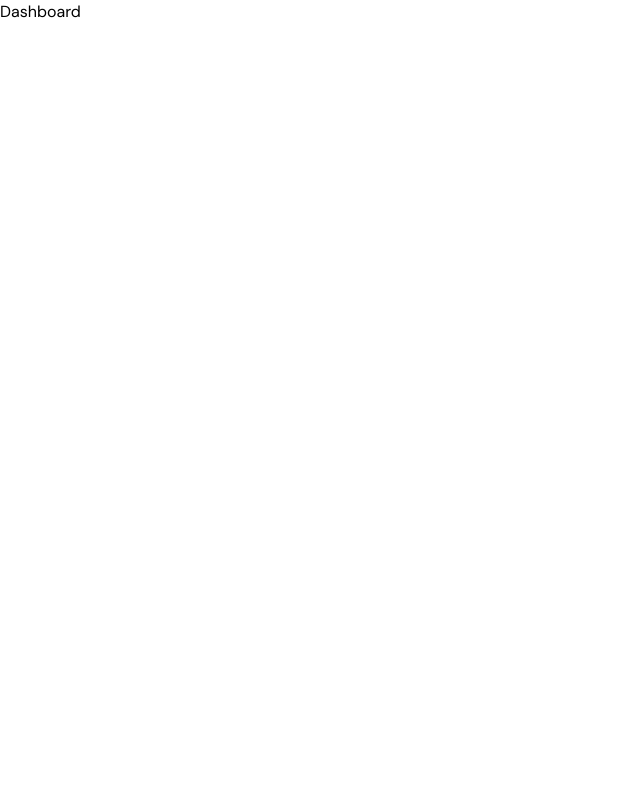
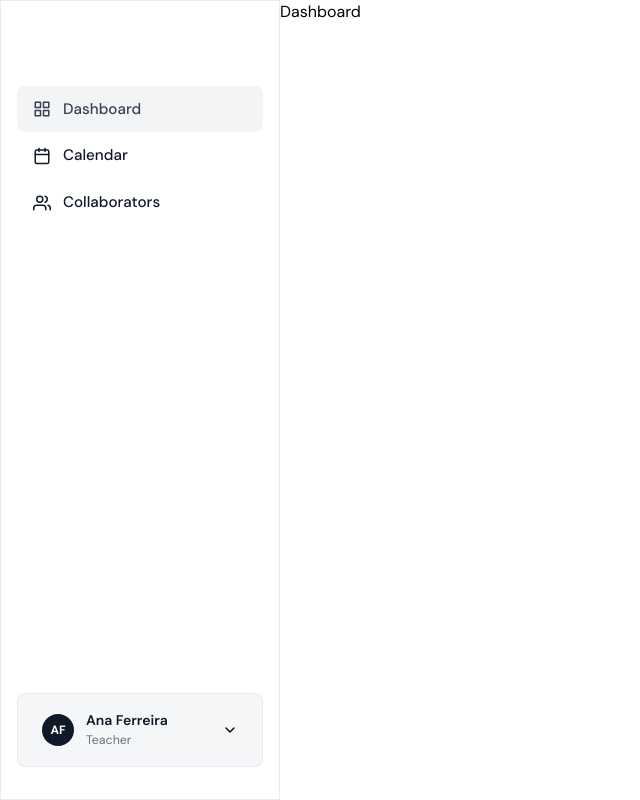
Before and after one commit to OpenCourtApp/OpenCourtApp-Web, a Next.js app: page /dashboard in a window 1280 px wide. Shown: the whole page, without its empty margins (0-640 px from the left). Built offline with nearby package versions, Linux system fonts and the light colour scheme.

Commit message:
w.i.p - Criação da tela Dashboard

```diff
--- a/src/app/(app)/dashboard/dashboard.module.css
+++ b/src/app/(app)/dashboard/dashboard.module.css
@@ -1 +1,6 @@
 /*registrando arquivo de css*/
+.container {
+    display: flex;
+    height: 100vh;
+    width: 100vw;
+}
--- a/src/app/(app)/dashboard/page.js
+++ b/src/app/(app)/dashboard/page.js
@@ -1,6 +1,9 @@
+import { SideBar } from "@/components/SideBar/SideBar";
+import styles from './dashboard.module.css';
 export default function Dashboard() {
     return (
-        <div>
+        <div className={styles.container}>
+            <SideBar />
             <h1>Dashboard</h1>
         </div>
     );
```
